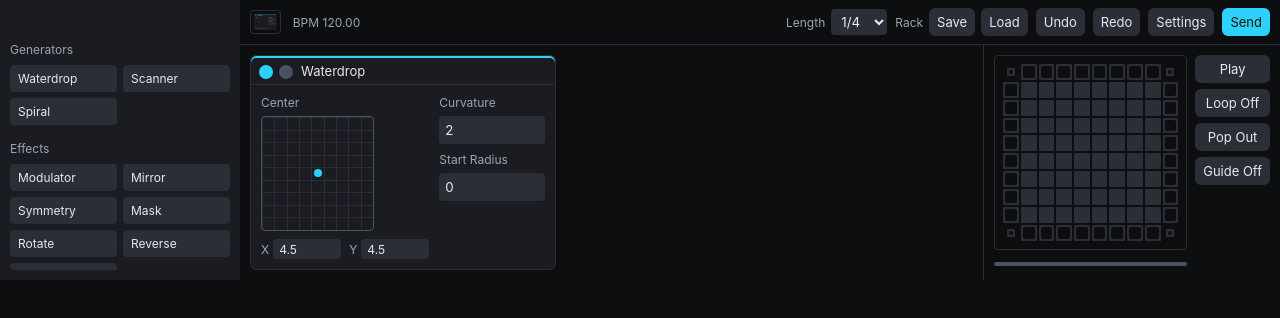
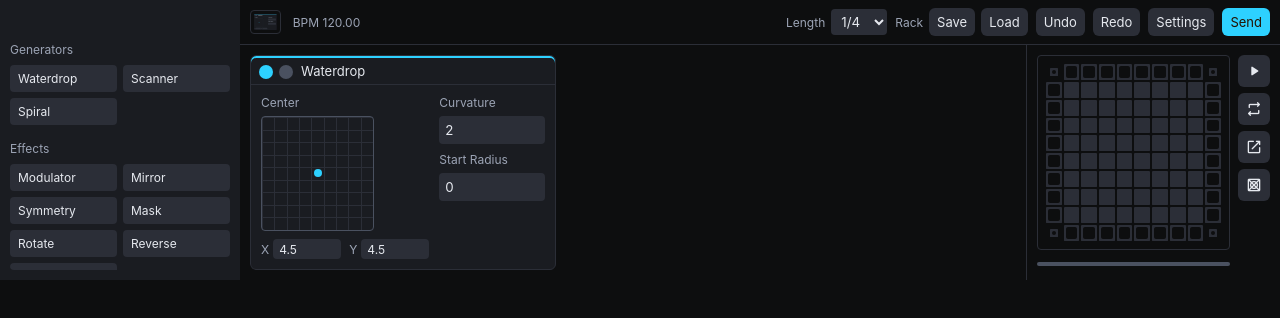
Before and after one commit to sihyunlts/compass, a Svelte app: page / in a window 1280 px wide. Shown: the top 318 px of the page. Built offline with nearby package versions, Linux system fonts and the light colour scheme.

Commit message:
feat(preview): switch preview controls to icon buttons

```diff
--- /dev/null
+++ b/src/renderer/components/IconButton.svelte
@@ -0,0 +1,58 @@
+<svelte:options runes={true} />
+
+<script lang="ts">
+  let {
+    id,
+    label,
+    icon,
+    isActive = false,
+    isPressed,
+    class: className = '',
+    disabled = false,
+    onClick,
+  } = $props<{
+    id?: string;
+    label: string;
+    icon: string;
+    isActive?: boolean;
+    isPressed?: boolean;
+    class?: string;
+    disabled?: boolean;
+    onClick?: (event: MouseEvent) => void;
+  }>();
+</script>
+
+<button
+  {id}
+  class={`icon-button ${className}`.trim()}
+  class:is-active={isActive}
+  type="button"
+  aria-label={label}
+  aria-pressed={isPressed}
+  {disabled}
+  onclick={onClick}
+>
+  <span class="material-symbols-rounded" aria-hidden="true">{icon}</span>
+</button>
+
+<style lang="scss">
+  .icon-button {
+    width: 2rem;
+    height: 2rem;
+    padding: 0;
+    display: flex;
+    align-items: center;
+    justify-content: center;
+
+    &.is-active {
+      background: var(--accent-500);
+      color: var(--accent-050);
+    }
+
+    .material-symbols-rounded {
+      font-size: var(--text-18);
+      line-height: 1;
+      font-variation-settings: 'FILL' 1, 'wght' 400;
+    }
+  }
+</style>
--- a/src/renderer/components/PreviewPanel.svelte
+++ b/src/renderer/components/PreviewPanel.svelte
@@ -1,6 +1,7 @@
 <script lang="ts">
   import { clamp } from '../../shared/math';
   import type { PreviewSurfaceViewModel } from '../features/preview/view-model';
+  import IconButton from './IconButton.svelte';
   import PreviewSurface from './PreviewSurface.svelte';
 
   const SCRUB_MAX = 1000;
@@ -28,6 +29,14 @@
   }>();
 
   const isGuideVisible = (): boolean => surfaceModel.isGuideEnabled;
+  const isPreviewPlaying = (): boolean => playLabel === 'Pause';
+  const resolvePlayIcon = (): string => (isPreviewPlaying() ? 'pause' : 'play_arrow');
+  const resolvePlayButtonLabel = (): string =>
+    isPreviewPlaying() ? 'Pause preview' : 'Play preview';
+  const resolveLoopButtonLabel = (): string =>
+    loopEnabled ? 'Disable preview loop' : 'Enable preview loop';
+  const resolveGuideButtonLabel = (): string =>
+    isGuideVisible() ? 'Hide preview guide' : 'Show preview guide';
 
   const handleGuideToggle = (): void => {
     onGuideToggle(!isGuideVisible());
@@ -56,38 +65,35 @@
     />
   </div>
   <div class="preview-panel-controls">
-    <button
+    <IconButton
       id="preview-play"
-      type="button"
-      onclick={onPlayClick}
-    >
-      {playLabel}
-    </button>
-    <button
+      label={resolvePlayButtonLabel()}
+      icon={resolvePlayIcon()}
+      onClick={onPlayClick}
+    />
+    <IconButton
       id="preview-loop-toggle"
-      class:is-active={loopEnabled}
-      type="button"
-      aria-pressed={loopEnabled ? 'true' : 'false'}
-      onclick={onLoopToggle}
-    >
-      {loopEnabled ? 'Loop On' : 'Loop Off'}
-    </button>
-    <button
+      label={resolveLoopButtonLabel()}
+      icon="repeat"
+      isActive={loopEnabled}
+      isPressed={loopEnabled}
+      onClick={onLoopToggle}
+    />
+    <IconButton
       id="preview-popout"
       class="preview-popout-toggle"
-      type="button"
-      onclick={handlePopout}
-    >
-      Pop Out
-    </button>
-    <button
+      label="Open preview in a separate window"
+      icon="open_in_new"
+      onClick={handlePopout}
+    />
+    <IconButton
       class="preview-guide-toggle"
-      type="button"
-      aria-pressed={isGuideVisible() ? 'true' : 'false'}
-      onclick={handleGuideToggle}
-    >
-      {isGuideVisible() ? 'Guide On' : 'Guide Off'}
-    </button>
+      label={resolveGuideButtonLabel()}
+      icon="grid_guides"
+      isActive={isGuideVisible()}
+      isPressed={isGuideVisible()}
+      onClick={handleGuideToggle}
+    />
   </div>
 </section>
 
--- a/src/renderer/styles/index.scss
+++ b/src/renderer/styles/index.scss
@@ -5,3 +5,4 @@
 @use './settings.scss';
 @use './preview-popout.scss';
 @import 'pretendard-jp/dist/web/static/pretendard-jp.css';
+@import 'material-symbols/rounded.css';
```
